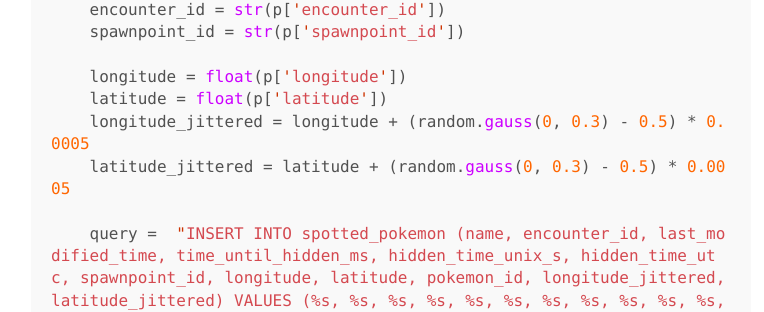
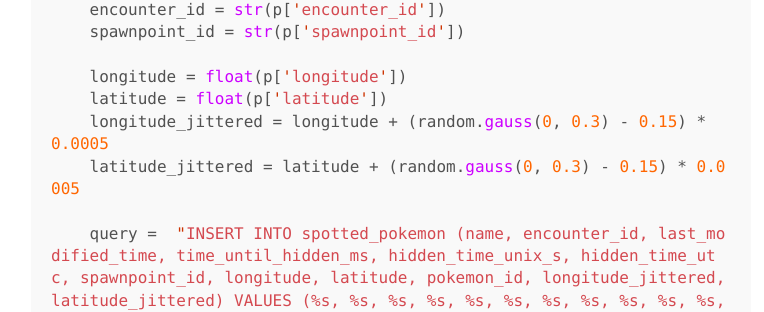
Before and after one commit to Brideau/whackdata, a Jekyll site: the page built from _posts/2016-07-26-instructions-analyzing-pokemon-go-data.md, in a window 1280 px wide and 900 px high, scrolled down 8039 px. Shown: the part 148-460 px from the top of the window, without its empty margins (249-1013 px from the left). Built offline with Jekyll 4.4.1, drawn with Linux system fonts in a browser that asks for light colours; Markdown is read by kramdown in place of the engine named in the settings; comment, search, counter and statistics services are not loaded.

Commit message:
Fixed jitter bias

```diff
--- a/_posts/2016-07-26-instructions-analyzing-pokemon-go-data.md
+++ b/_posts/2016-07-26-instructions-analyzing-pokemon-go-data.md
@@ -187,8 +187,8 @@ def logPokemonDb(p):
 
     longitude = float(p['longitude'])
     latitude = float(p['latitude'])
-    longitude_jittered = longitude + (random.gauss(0, 0.3) - 0.5) * 0.0005
-    latitude_jittered = latitude + (random.gauss(0, 0.3) - 0.5) * 0.0005
+    longitude_jittered = longitude + (random.gauss(0, 0.3) - 0.15) * 0.0005
+    latitude_jittered = latitude + (random.gauss(0, 0.3) - 0.15) * 0.0005
 
     query =  "INSERT INTO spotted_pokemon (name, encounter_id, last_modified_time, time_until_hidden_ms, hidden_time_unix_s, hidden_time_utc, spawnpoint_id, longitude, latitude, pokemon_id, longitude_jittered, latitude_jittered) VALUES (%s, %s, %s, %s, %s, %s, %s, %s, %s, %s, %s, %s);"
     data = (pokemon_name, encounter_id, last_modified_time, time_until_hidden_ms, hidden_time_unix_s, hidden_time_utc, spawnpoint_id, longitude, latitude, pokemon_id, longitude_jittered, latitude_jittered)
@@ -251,7 +251,7 @@ If all that sounded like gibberish to you - fear not - I'll put putting up futur
 
 <p class="message">
 <strong>UPDATE</strong><br>
-If you've got this running and would like to use it with Tableau, check out this more recent post: <a href="http://www.whackdata.com/2016/07/27/finding-locally-rare-pokemon/">Finding Hotpots for Locally Rare Pokemon Using Tableau</a>
+If you've got this running and would like to use it with Tableau, check out this more recent post: <a href="/2016/07/27/finding-locally-rare-pokemon/">Finding Hotpots for Locally Rare Pokemon Using Tableau</a>
 </p>
 
 -Ryan
```
